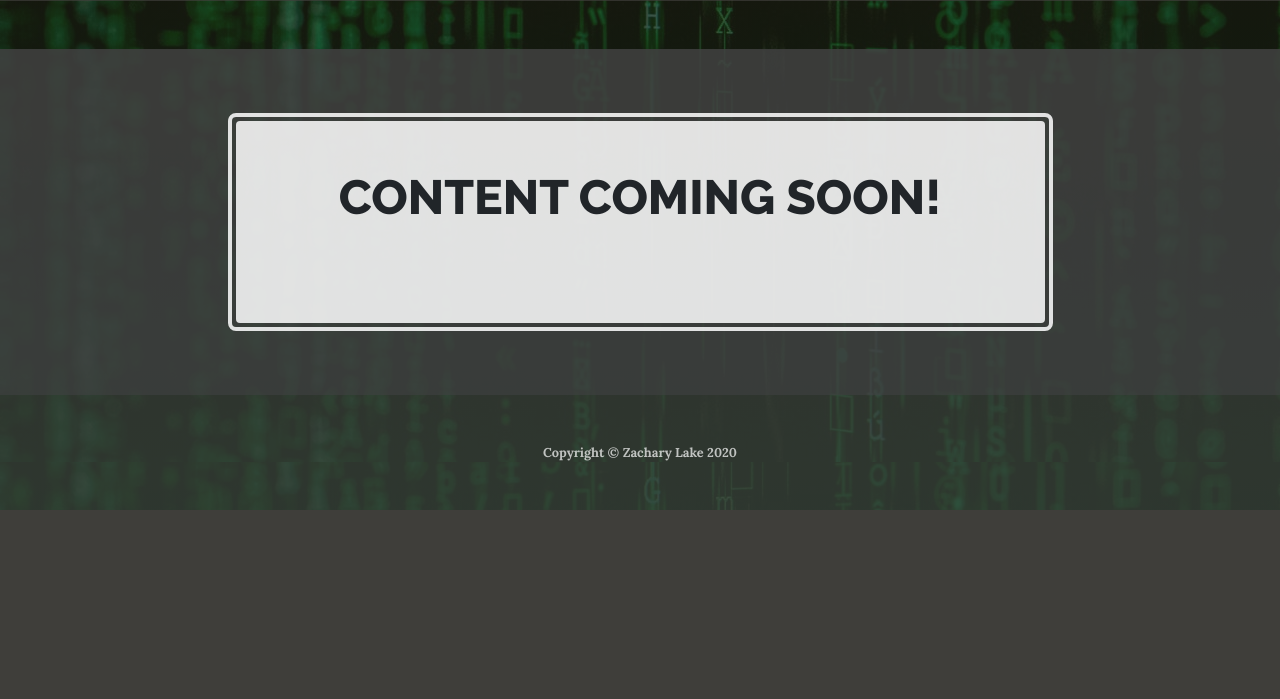
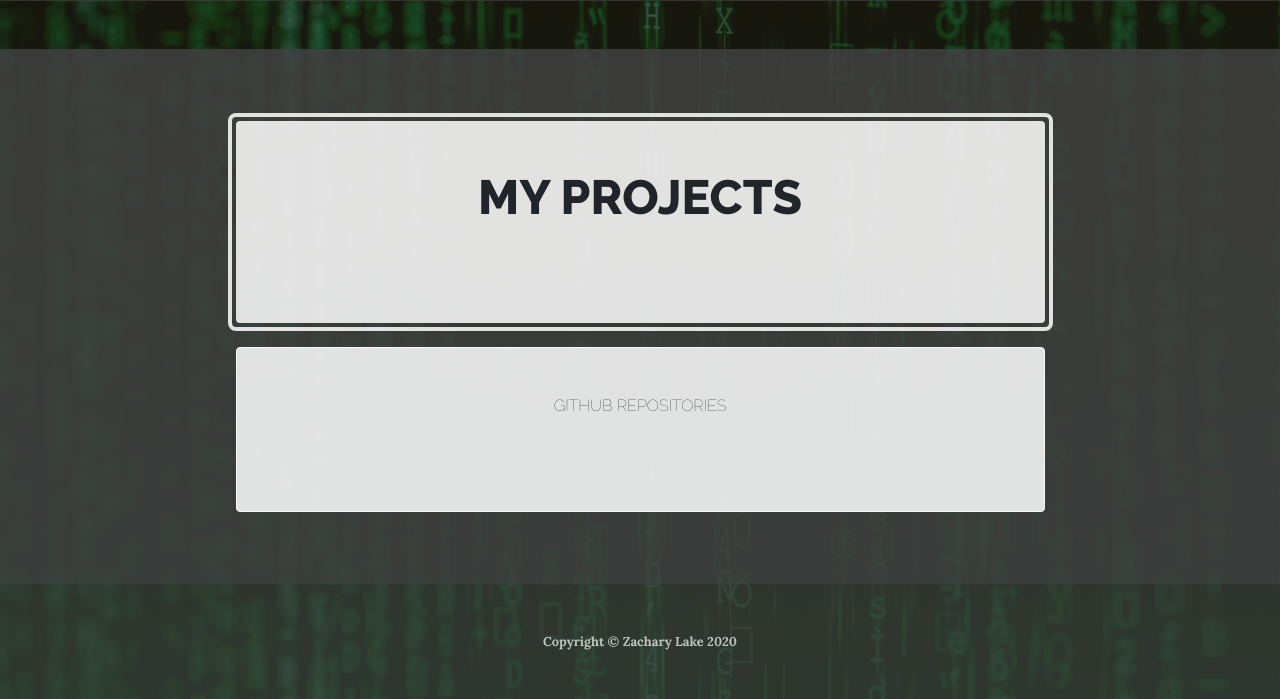
Before and after one commit to zlake23/zachary-hw5, a Python web app: template templates/projects.html in a window 1280 px wide. Shown: the part 391-1090 px from the top of the page. Before the commit the page ends 901 px from the top, so only its background shows below. Run offline with Jinja, Linux system fonts and the light colour scheme; the template is opened without the code that fills it, so the values that code supplies are empty; some libraries are stand-ins or nearby versions.

Commit message:
Added code to display github repo API

```diff
--- a/templates/projects.html
+++ b/templates/projects.html
@@ -11,8 +11,18 @@ My Projects
 <div class="col-xl-9 mx-auto">
 <div class="projects-inner text-center rounded">
 <h2 class="section-heading mb-5">
-<span class="section-heading-upper">Content Coming Soon!</span>
+<span class="section-heading-upper">My Projects</span>
 </h2>
+</div>
+<div class="border contact-form border-light p-5 mt-4 text-center rounded">
+<h1 class="section-heading mb-5">
+<span class="section-heading-lower">GitHub Repositories</span>
+</h1>
+<ol>
+{% for repo in github_repos %}
+<li><a href="{{ repo.html_url }}">{{ repo.name }}</a></li>
+{% endfor %}
+</ol>
 </div>
 </div>
 </div>
```
